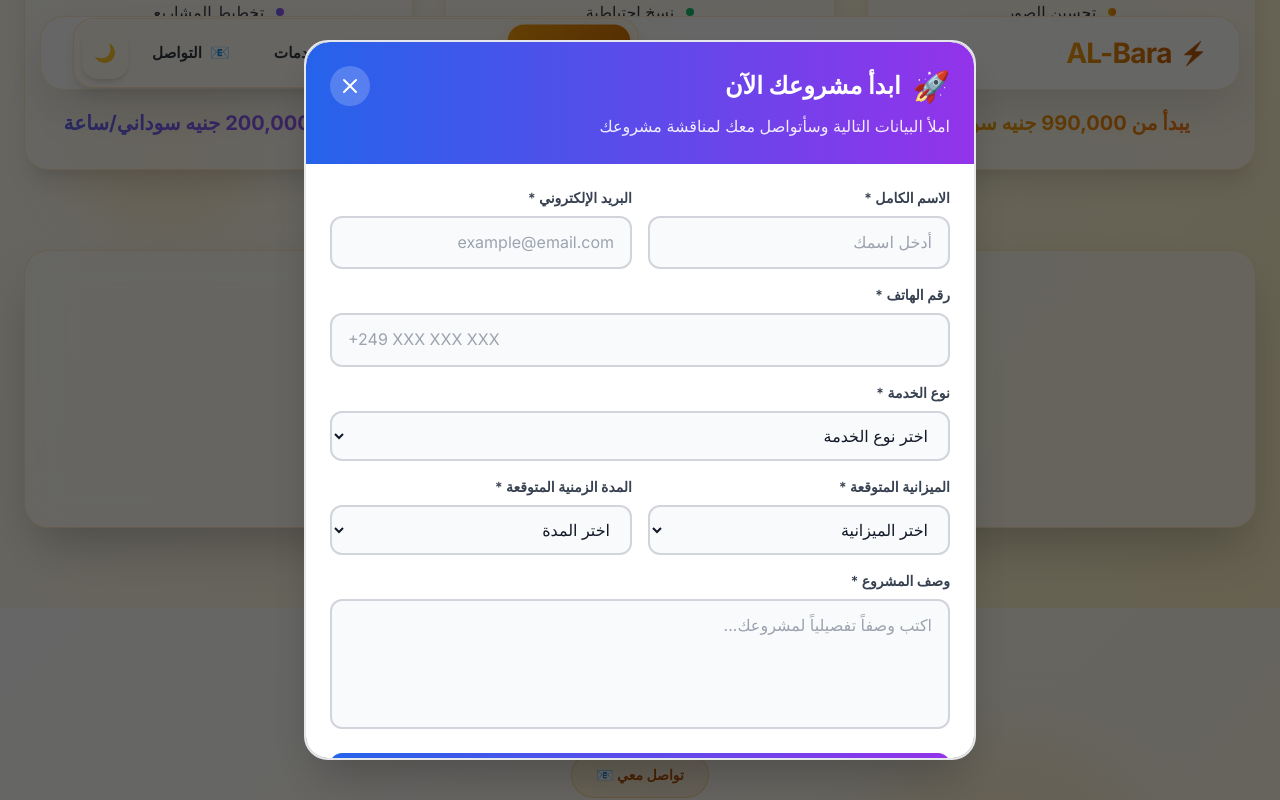
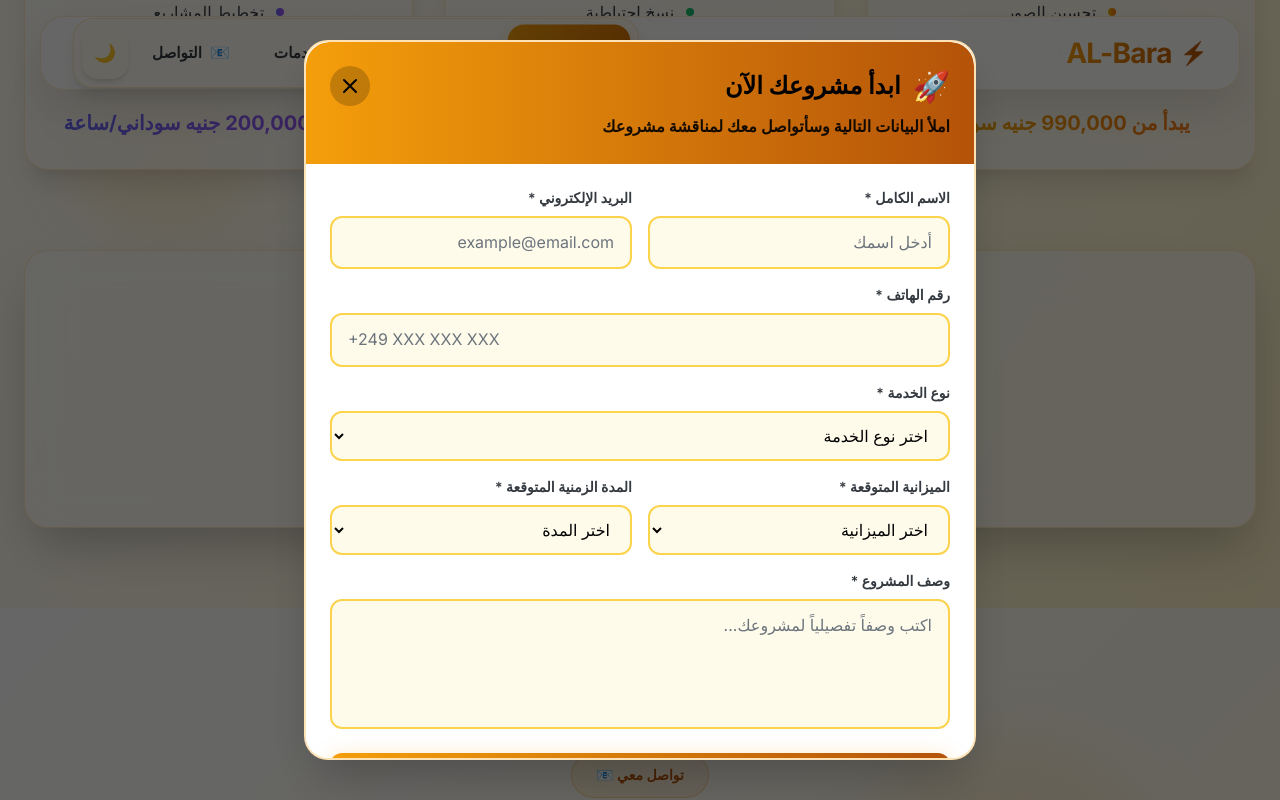
Before and after one commit to albaradeveloper/portfolio-website, a React (Vite) app: page / in a window 1280 px wide. Both pictures are taken after a click on the button "ابدأ مشروعك الآن 🚀". Shown: the part 5302-6102 px from the top of the page. Built offline with nearby package versions, Linux system fonts and the light colour scheme.

Commit message:
Update ProjectDialog colors to match black, yellow, white theme

```diff
--- a/src/components/ProjectDialog.jsx
+++ b/src/components/ProjectDialog.jsx
@@ -118,26 +118,26 @@ const ProjectDialog = ({ isOpen, onClose }) => {
       <div className={`
         relative w-full max-w-2xl max-h-[90vh] overflow-y-auto
         rounded-3xl shadow-2xl
-        ${isDarkMode ? 'bg-gray-900 border-gray-700' : 'bg-white border-gray-200'}
+        ${isDarkMode ? 'bg-dark-900 border-primary-500/30' : 'bg-white border-primary-500/30'}
         border-2 animate-slideDown
       `}>
         {/* Header */}
-        <div className="sticky top-0 z-10 backdrop-blur-xl bg-gradient-to-r from-blue-600 to-purple-600 p-6 rounded-t-3xl">
+        <div className="sticky top-0 z-10 backdrop-blur-xl bg-gradient-to-r from-primary-500 to-primary-700 p-6 rounded-t-3xl">
           <div className="flex items-center justify-between">
-            <h2 className="text-2xl font-black text-white flex items-center gap-3">
+            <h2 className="text-2xl font-black text-dark-950 flex items-center gap-3">
               <span className="text-3xl">🚀</span>
               ابدأ مشروعك الآن
             </h2>
             <button
               onClick={onClose}
-              className="w-10 h-10 rounded-full bg-white/20 hover:bg-white/30 flex items-center justify-center transition-all duration-300 hover:rotate-90"
+              className="w-10 h-10 rounded-full bg-dark-950/20 hover:bg-dark-950/30 flex items-center justify-center transition-all duration-300 hover:rotate-90"
             >
-              <svg className="w-6 h-6 text-white" fill="none" stroke="currentColor" viewBox="0 0 24 24">
+              <svg className="w-6 h-6 text-dark-950" fill="none" stroke="currentColor" viewBox="0 0 24 24">
                 <path strokeLinecap="round" strokeLinejoin="round" strokeWidth={2} d="M6 18L18 6M6 6l12 12" />
               </svg>
             </button>
           </div>
-          <p className="text-white/90 mt-2">املأ البيانات التالية وسأتواصل معك لمناقشة مشروعك</p>
+          <p className="text-dark-950/90 mt-2 font-semibold">املأ البيانات التالية وسأتواصل معك لمناقشة مشروعك</p>
         </div>
 
         {/* Status Message */}
@@ -159,7 +159,7 @@ const ProjectDialog = ({ isOpen, onClose }) => {
           {/* Name & Email */}
           <div className="grid grid-cols-1 md:grid-cols-2 gap-4">
             <div>
-              <label className={`block text-sm font-semibold mb-2 ${isDarkMode ? 'text-gray-300' : 'text-gray-700'}`}>
+              <label className={`block text-sm font-semibold mb-2 ${isDarkMode ? 'text-dark-100' : 'text-dark-700'}`}>
                 الاسم الكامل *
               </label>
               <input
@@ -168,12 +168,12 @@ const ProjectDialog = ({ isOpen, onClose }) => {
                 value={formData.name}
                 onChange={handleChange}
                 required
-                className={`w-full px-4 py-3 rounded-xl border-2 focus:outline-none focus:ring-2 focus:ring-blue-500 transition-all ${isDarkMode ? 'bg-gray-800 border-gray-700 text-white' : 'bg-gray-50 border-gray-300 text-gray-900'}`}
+                className={`w-full px-4 py-3 rounded-xl border-2 focus:outline-none focus:ring-2 focus:ring-primary-500 transition-all ${isDarkMode ? 'bg-dark-800 border-primary-500/30 text-white placeholder-dark-400' : 'bg-primary-50 border-primary-300 text-dark-950 placeholder-dark-500'}`}
                 placeholder="أدخل اسمك"
               />
             </div>
             <div>
-              <label className={`block text-sm font-semibold mb-2 ${isDarkMode ? 'text-gray-300' : 'text-gray-700'}`}>
+              <label className={`block text-sm font-semibold mb-2 ${isDarkMode ? 'text-dark-100' : 'text-dark-700'}`}>
                 البريد الإلكتروني *
               </label>
               <input
@@ -182,7 +182,7 @@ const ProjectDialog = ({ isOpen, onClose }) => {
                 value={formData.email}
                 onChange={handleChange}
                 required
-                className={`w-full px-4 py-3 rounded-xl border-2 focus:outline-none focus:ring-2 focus:ring-blue-500 transition-all ${isDarkMode ? 'bg-gray-800 border-gray-700 text-white' : 'bg-gray-50 border-gray-300 text-gray-900'}`}
+                className={`w-full px-4 py-3 rounded-xl border-2 focus:outline-none focus:ring-2 focus:ring-primary-500 transition-all ${isDarkMode ? 'bg-dark-800 border-primary-500/30 text-white placeholder-dark-400' : 'bg-primary-50 border-primary-300 text-dark-950 placeholder-dark-500'}`}
                 placeholder="example@email.com"
               />
             </div>
@@ -190,7 +190,7 @@ const ProjectDialog = ({ isOpen, onClose }) => {
 
           {/* Phone */}
           <div>
-            <label className={`block text-sm font-semibold mb-2 ${isDarkMode ? 'text-gray-300' : 'text-gray-700'}`}>
+            <label className={`block text-sm font-semibold mb-2 ${isDarkMode ? 'text-dark-100' : 'text-dark-700'}`}>
               رقم الهاتف *
             </label>
             <input
@@ -199,14 +199,14 @@ const ProjectDialog = ({ isOpen, onClose }) => {
               value={formData.phone}
               onChange={handleChange}
               required
-              className={`w-full px-4 py-3 rounded-xl border-2 focus:outline-none focus:ring-2 focus:ring-blue-500 transition-all ${isDarkMode ? 'bg-gray-800 border-gray-700 text-white' : 'bg-gray-50 border-gray-300 text-gray-900'}`}
+              className={`w-full px-4 py-3 rounded-xl border-2 focus:outline-none focus:ring-2 focus:ring-primary-500 transition-all ${isDarkMode ? 'bg-dark-800 border-primary-500/30 text-white placeholder-dark-400' : 'bg-primary-50 border-primary-300 text-dark-950 placeholder-dark-500'}`}
               placeholder="+249 XXX XXX XXX"
             />
           </div>
 
           {/* Service Type */}
           <div>
-            <label className={`block text-sm font-semibold mb-2 ${isDarkMode ? 'text-gray-300' : 'text-gray-700'}`}>
+            <label className={`block text-sm font-semibold mb-2 ${isDarkMode ? 'text-dark-100' : 'text-dark-700'}`}>
               نوع الخدمة *
             </label>
             <select
@@ -214,7 +214,7 @@ const ProjectDialog = ({ isOpen, onClose }) => {
               value={formData.serviceType}
               onChange={handleChange}
               required
-              className={`w-full px-4 py-3 rounded-xl border-2 focus:outline-none focus:ring-2 focus:ring-blue-500 transition-all ${isDarkMode ? 'bg-gray-800 border-gray-700 text-white' : 'bg-gray-50 border-gray-300 text-gray-900'}`}
+              className={`w-full px-4 py-3 rounded-xl border-2 focus:outline-none focus:ring-2 focus:ring-primary-500 transition-all ${isDarkMode ? 'bg-dark-800 border-primary-500/30 text-white' : 'bg-primary-50 border-primary-300 text-dark-950'}`}
             >
               <option value="">اختر نوع الخدمة</option>
               {serviceTypes.map((type, idx) => (
@@ -226,7 +226,7 @@ const ProjectDialog = ({ isOpen, onClose }) => {
           {/* Budget & Timeline */}
           <div className="grid grid-cols-1 md:grid-cols-2 gap-4">
             <div>
-              <label className={`block text-sm font-semibold mb-2 ${isDarkMode ? 'text-gray-300' : 'text-gray-700'}`}>
+              <label className={`block text-sm font-semibold mb-2 ${isDarkMode ? 'text-dark-100' : 'text-dark-700'}`}>
                 الميزانية المتوقعة *
               </label>
               <select
@@ -234,7 +234,7 @@ const ProjectDialog = ({ isOpen, onClose }) => {
                 value={formData.budget}
                 onChange={handleChange}
                 required
-                className={`w-full px-4 py-3 rounded-xl border-2 focus:outline-none focus:ring-2 focus:ring-blue-500 transition-all ${isDarkMode ? 'bg-gray-800 border-gray-700 text-white' : 'bg-gray-50 border-gray-300 text-gray-900'}`}
+                className={`w-full px-4 py-3 rounded-xl border-2 focus:outline-none focus:ring-2 focus:ring-primary-500 transition-all ${isDarkMode ? 'bg-dark-800 border-primary-500/30 text-white' : 'bg-primary-50 border-primary-300 text-dark-950'}`}
               >
                 <option value="">اختر الميزانية</option>
                 {budgetRanges.map((range, idx) => (
@@ -243,7 +243,7 @@ const ProjectDialog = ({ isOpen, onClose }) => {
               </select>
             </div>
             <div>
-              <label className={`block text-sm font-semibold mb-2 ${isDarkMode ? 'text-gray-300' : 'text-gray-700'}`}>
+              <label className={`block text-sm font-semibold mb-2 ${isDarkMode ? 'text-dark-100' : 'text-dark-700'}`}>
                 المدة الزمنية المتوقعة *
               </label>
               <select
@@ -251,7 +251,7 @@ const ProjectDialog = ({ isOpen, onClose }) => {
                 value={formData.timeline}
                 onChange={handleChange}
                 required
-                className={`w-full px-4 py-3 rounded-xl border-2 focus:outline-none focus:ring-2 focus:ring-blue-500 transition-all ${isDarkMode ? 'bg-gray-800 border-gray-700 text-white' : 'bg-gray-50 border-gray-300 text-gray-900'}`}
+                className={`w-full px-4 py-3 rounded-xl border-2 focus:outline-none focus:ring-2 focus:ring-primary-500 transition-all ${isDarkMode ? 'bg-dark-800 border-primary-500/30 text-white' : 'bg-primary-50 border-primary-300 text-dark-950'}`}
               >
                 <option value="">اختر المدة</option>
                 {timelines.map((time, idx) => (
@@ -263,7 +263,7 @@ const ProjectDialog = ({ isOpen, onClose }) => {
 
           {/* Description */}
           <div>
-            <label className={`block text-sm font-semibold mb-2 ${isDarkMode ? 'text-gray-300' : 'text-gray-700'}`}>
+            <label className={`block text-sm font-semibold mb-2 ${isDarkMode ? 'text-dark-100' : 'text-dark-700'}`}>
               وصف المشروع *
             </label>
             <textarea
@@ -272,7 +272,7 @@ const ProjectDialog = ({ isOpen, onClose }) => {
               onChange={handleChange}
               required
               rows="4"
-              className={`w-full px-4 py-3 rounded-xl border-2 focus:outline-none focus:ring-2 focus:ring-blue-500 transition-all resize-none ${isDarkMode ? 'bg-gray-800 border-gray-700 text-white' : 'bg-gray-50 border-gray-300 text-gray-900'}`}
+              className={`w-full px-4 py-3 rounded-xl border-2 focus:outline-none focus:ring-2 focus:ring-primary-500 transition-all resize-none ${isDarkMode ? 'bg-dark-800 border-primary-500/30 text-white placeholder-dark-400' : 'bg-primary-50 border-primary-300 text-dark-950 placeholder-dark-500'}`}
               placeholder="اكتب وصفاً تفصيلياً لمشروعك..."
             />
           </div>
@@ -282,10 +282,10 @@ const ProjectDialog = ({ isOpen, onClose }) => {
             type="submit"
             disabled={isSubmitting}
             className={`
-              w-full py-4 rounded-xl font-bold text-lg
-              bg-gradient-to-r from-blue-600 to-purple-600
-              text-white shadow-lg
-              hover:shadow-xl hover:-translate-y-1
+              w-full py-4 rounded-xl font-black text-lg
+              bg-gradient-to-r from-primary-500 to-primary-700
+              text-dark-950 shadow-[0_8px_25px_rgba(245,158,11,0.4)]
+              hover:shadow-[0_15px_35px_rgba(245,158,11,0.5)] hover:-translate-y-1
               transition-all duration-300
               disabled:opacity-50 disabled:cursor-not-allowed
               ${isSubmitting ? 'animate-pulse' : ''}
```
